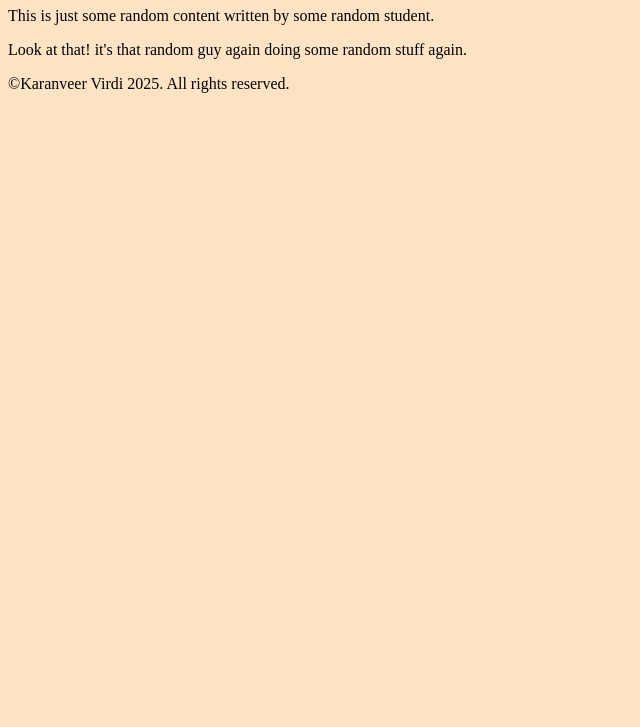
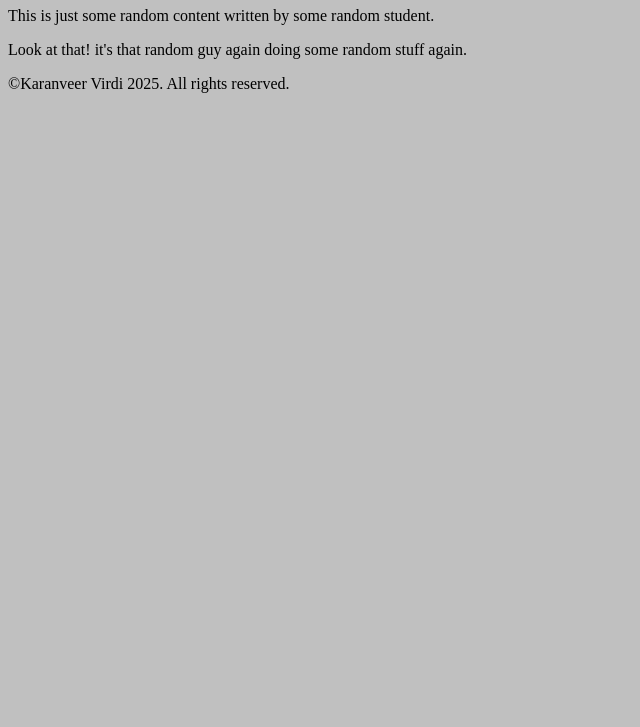
Before and after one commit to K4R4NV33R/Week4_COMP6062, a plain HTML site: page index.html in a window 1280 px wide. Shown: the part 73-800 px from the top of the page, without its empty margins (0-640 px from the left). Drawn offline with Linux system fonts and the light colour scheme.

Commit message:
Update style.css
changed color

```diff
--- a/style.css
+++ b/style.css
@@ -1,4 +1,4 @@
 body{
-    background-color: bisque;
+    background-color: silver;
     font-family: 'Times New Roman', Times, serif;
 }
```
